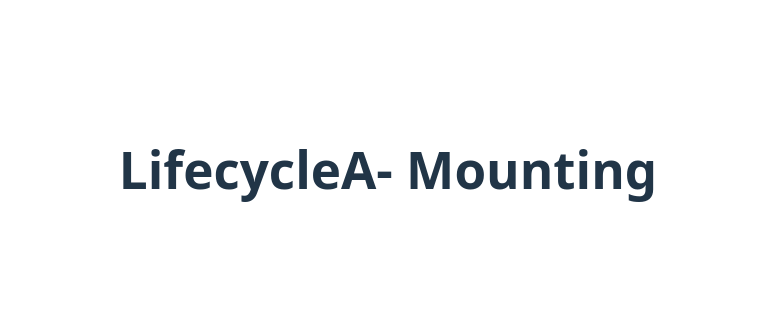
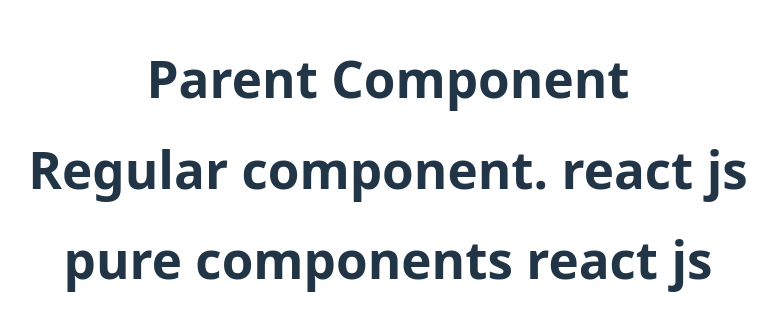
Before and after one commit to singhrakeshgkp/react-js, a React (Vite) app in the folder ex-component/: page / in a window 1280 px wide. Shown: the part 231-562 px from the top of the page, without its empty margins (252-1029 px from the left). Built offline with nearby package versions, Linux system fonts and the light colour scheme.

Commit message:
pure components

```diff
--- a/ex-component/src/App.jsx
+++ b/ex-component/src/App.jsx
@@ -2,14 +2,15 @@ import { useState } from 'react'
 import reactLogo from './assets/react.svg'
 import viteLogo from '/vite.svg'
 import './App.css'
-import LifeCycleA from './components/LifeCycleA'
+import PureComp from './components/PureComp'
+import RegularComponent from './components/RegularComponent'
+import ParentComp from './components/ParentComp'
 function App() {
   const [count, setCount] = useState(0)
 
   return (
     <div>
-    <LifeCycleA></LifeCycleA>
-
+   <ParentComp></ParentComp>
     </div>
   )
 }
--- a/ex-component/src/components/LifeCycleA.jsx
+++ /dev/null
@@ -1,29 +0,0 @@
-import React, {Component} from "react";
-
-class LifeCycleA extends Component{
-    constructor(props){
-        super(props)
-        this.state = {
-            name: 'rakesh singh'
-        }
-        console.log('lifecycle A constructor')
-    }
-
-
-    static getDerivedStateFromProps(props, state){
-        console.log('lifecycle A getDerivedStateFromProps')
-        return null
-    }
-    componentDidMount(){
-        console.log('lifecycle A :: componentDidMount test')
-    }
-
-    render(){
-        console.log('lifecycle A render method called')
-        return (
-            <h1>LifecycleA- Mounting</h1>
-        )
-    }
-}
-
-export default LifeCycleA
--- /dev/null
+++ b/ex-component/src/components/ParentComp.jsx
@@ -0,0 +1,34 @@
+import React  from "react";
+import RegularComponent from "./RegularComponent";
+import PureComp from "./PureComp";
+
+class ParentComp extends React.Component{
+
+    constructor(props){
+        super(props)
+        this.state= {
+            topic: 'react js'
+        }
+    }
+
+    componentDidMount(){
+        setInterval(()=>{
+            this.setState({
+                topic: 'react js'
+            })
+        },2000)
+    }
+    render(){
+
+        console.log('*************** rendering parent component **************')
+        return (
+            <>
+            <h1>Parent Component</h1>
+            <RegularComponent topic = {this.state.topic}></RegularComponent>
+            <PureComp topic={this.state.topic}></PureComp>
+            </>
+        )
+    }
+}
+
+export default ParentComp
--- /dev/null
+++ b/ex-component/src/components/PureComp.jsx
@@ -0,0 +1,13 @@
+import React from "react";
+
+class PureComp extends React.PureComponent{
+
+    render(){
+        console.log('********* rendering pure component ********')
+        return (<>
+        <h1>pure components {this.props.topic}</h1>
+        </>)
+    }
+}
+
+export default PureComp
--- /dev/null
+++ b/ex-component/src/components/RegularComponent.jsx
@@ -0,0 +1,14 @@
+import React from "react";
+
+class RegularComponent extends React.Component{
+    render(){
+
+        console.log('********rendering Regular component******')
+        return (
+            <>
+            <h1>Regular component. {this.props.topic}</h1>
+            </>
+        )
+    }
+}
+export default RegularComponent
```
